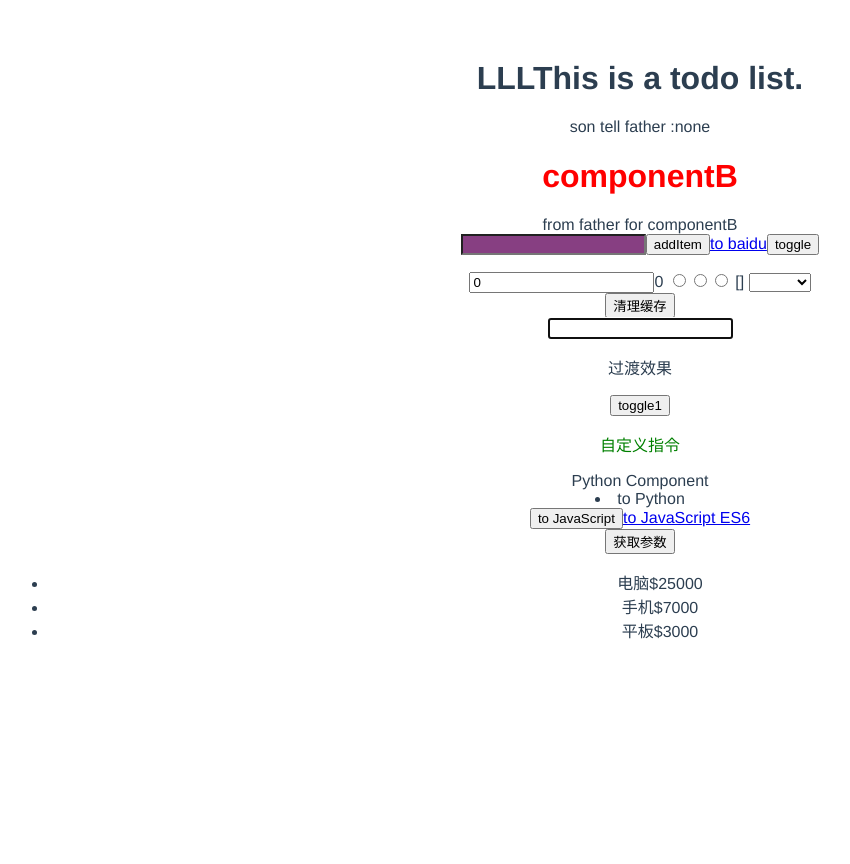
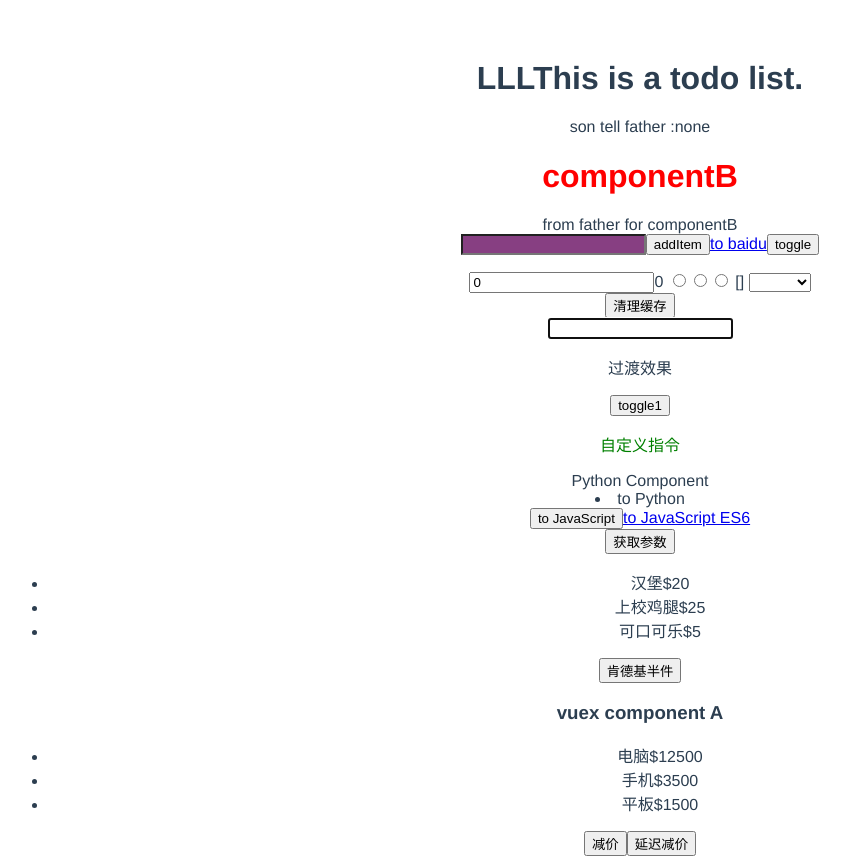
Before and after one commit to ZippoLee12138/vueTest, a Vue app: page /python in a window 1280 px wide. Shown: the whole page, without its empty margins (0-850 px from the left). Before the commit the page ends 800 px from the top, so only its background shows below. Built offline with nearby package versions, Linux system fonts and the light colour scheme.

Commit message:
1、使用vuex的方法 2、关闭ESLint

```diff
--- a/src/App.vue
+++ b/src/App.vue
@@ -71,16 +71,20 @@
         <span>${{production.price}}</span>
       </li>
     </ul>
+    <button @click="kfcSale">肯德基半件</button>
+
+    <VuexComponentA></VuexComponentA>
 
   </div>
 
 </template>
 
 <script>
+import Vue from "vue"
 import Store from "./store.js"
 import ComponentA from "./components/componentA"
-import ComponentB from "./components/componentB";
-import Vue from "vue"
+import ComponentB from "./components/componentB"
+import VuexComponentA from "./components/vuexComponentA"
 
 export default {
   data (){
@@ -128,7 +132,7 @@ export default {
       myComponent:'ComponentB',
       show1:true,
       paramFromPython:'',
-      productions: this.$store.state.productions
+      productions: this.$store.state.KFCList.productions
     }
   },
   computed:{
@@ -141,7 +145,7 @@ export default {
       }
     }
   },
-  components:{ComponentA, ComponentB},
+  components:{ComponentA, ComponentB, VuexComponentA},
   methods :{
     addNewItem:function () {
       this.items.push({
@@ -188,6 +192,10 @@ export default {
     getParam:function () {
       console.log(this.$route.params);
       // this.paramFromPython = this.$route.params
+    },
+
+    kfcSale () {
+      this.$store.dispatch('saleAction')
     }
   },
   watch:{
--- /dev/null
+++ b/src/components/vuexComponentA.vue
@@ -0,0 +1,35 @@
+<template>
+    <div>
+        <h3>vuex component A</h3>
+        <ul>
+            <li v-for="production in productions">
+                <span>{{production.name}}</span>
+                <span>${{production.price}}</span>
+            </li>
+        </ul>
+        <button v-on:click="minusAction">减价</button>
+        <button @click="minusPriceAsync">延迟减价</button>
+    </div>
+</template>
+
+<script>
+export default {
+    data () {
+        return {
+            productions: this.$store.getters.saleProduct
+        }
+    },
+    methods: {
+        minusAction () {
+            this.$store.commit('minusPrice', 2)
+        },
+        minusPriceAsync () {
+            this.$store.dispatch('minusPriceAsync', 5)
+        }
+    }
+}
+</script>
+
+<style scoped>
+
+</style>
--- a/src/vuex/index.js
+++ b/src/vuex/index.js
@@ -1,6 +1,7 @@
 
 import Vue from 'vue'
 import Vuex from 'vuex'
+import KFCList from './moduleA'
 
 Vue.use(Vuex)
 
@@ -18,5 +19,34 @@ export default new Vuex.Store({
         price: 3000
       }
     ]
+  },
+  getters: {
+    saleProduct (state) {
+      let saleProductions = state.productions.map(production => {
+        return {
+          name: production.name,
+          price: production.price / 2
+        }
+      })
+
+      return saleProductions
+    }
+  },
+  mutations: {
+    minusPrice (state, payload) {
+      state.productions.map(product => {
+        product.price -= payload
+      })
+    }
+  },
+  actions: {
+    minusPriceAsync (content, payload) {
+      setTimeout(() => {
+        content.commit('minusPrice', payload)
+      }, 2000)
+    }
+  },
+  modules: {
+    KFCList,
   }
 })
--- /dev/null
+++ b/src/vuex/moduleA.js
@@ -0,0 +1,33 @@
+export default {
+  state: {
+      productions: [
+          {
+              name: '汉堡',
+              price: 20
+          }, {
+              name: '上校鸡腿',
+              price: 25
+          }, {
+              name: '可口可乐',
+              price: 5
+          }
+      ]
+  },
+  mutations: {
+      saleAction (state, payload) {
+          state.productions.map(product => {
+                product.price /= 2
+          })
+      }
+  },
+  actions: {
+      saleAction (content, payload) {
+        setTimeout(() => {
+            content.commit('saleAction', payload)
+        }, 1000);
+      }
+  },
+  getters: {
+
+  }
+}
```
Also changed, not shown: src/components/vuexComponentB.vue (added), 1 other file (tests, documents, lock files or other folders).
